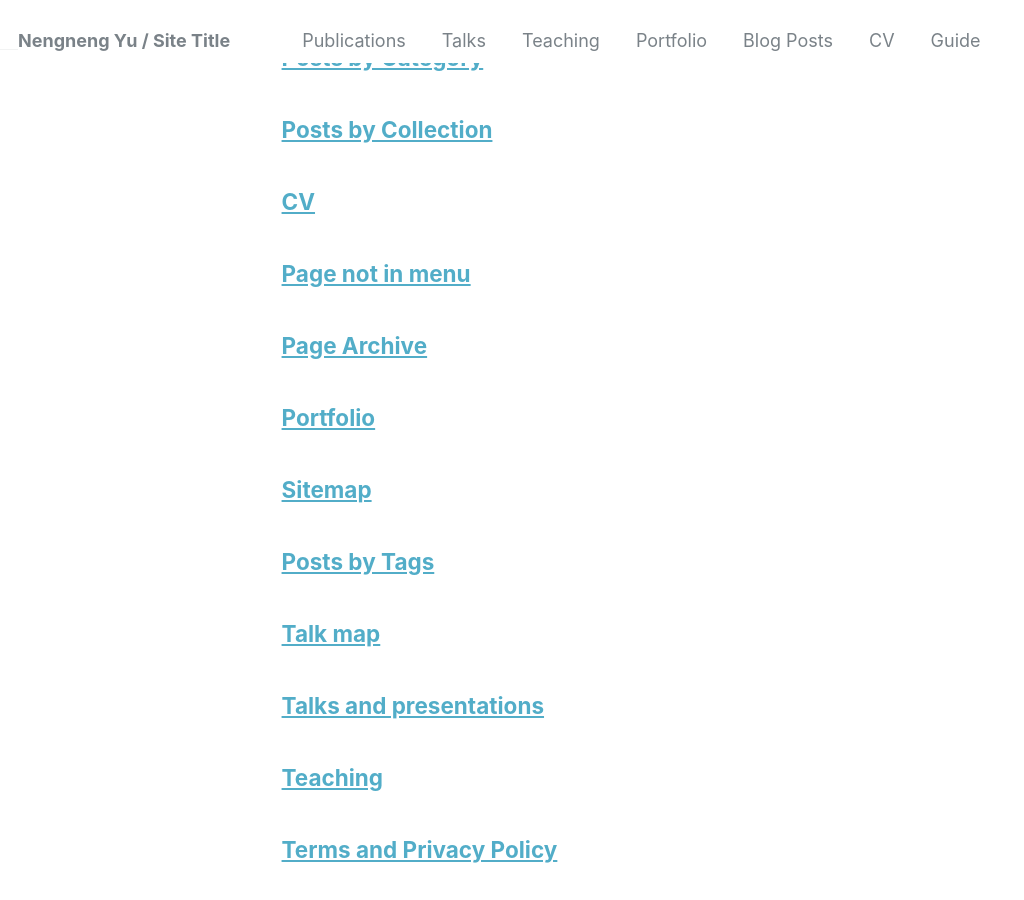
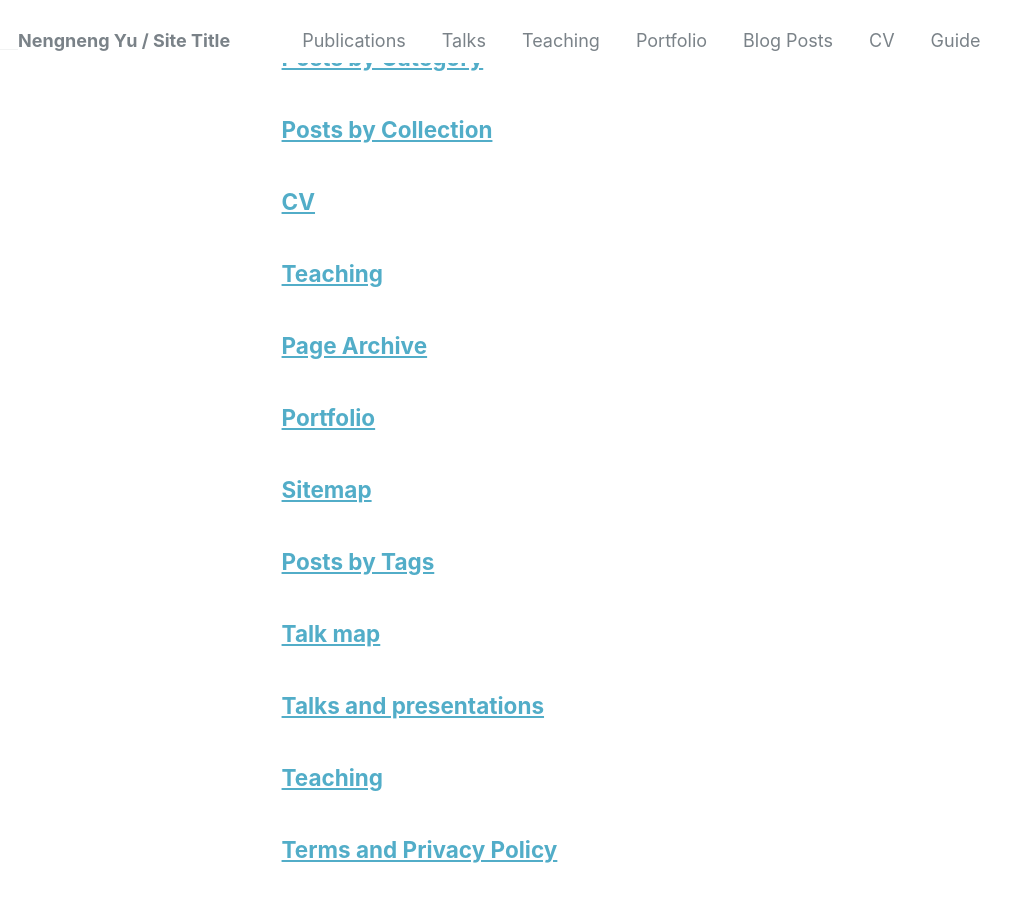
Before and after one commit to Samfisheryu/samfisheryu.github.io, a Jekyll site: the page built from _pages/page-archive.html, in a window 1280 px wide and 900 px high, scrolled down 331 px. Shown: the whole window, without its empty margins (0-1024 px from the left). Built offline with Jekyll 4.4.1, drawn with Linux system fonts in a browser that asks for light colours.

Commit message:
Update non-menu-page.md

```diff
--- a/_pages/non-menu-page.md
+++ b/_pages/non-menu-page.md
@@ -1,6 +1,6 @@
 ---
-permalink: /Teaching/
-title: "Page not in menu"
+permalink: /teaching/
+title: "Teaching"
 author_profile: true
 redirect_from:
   - "/teaching/"
```
